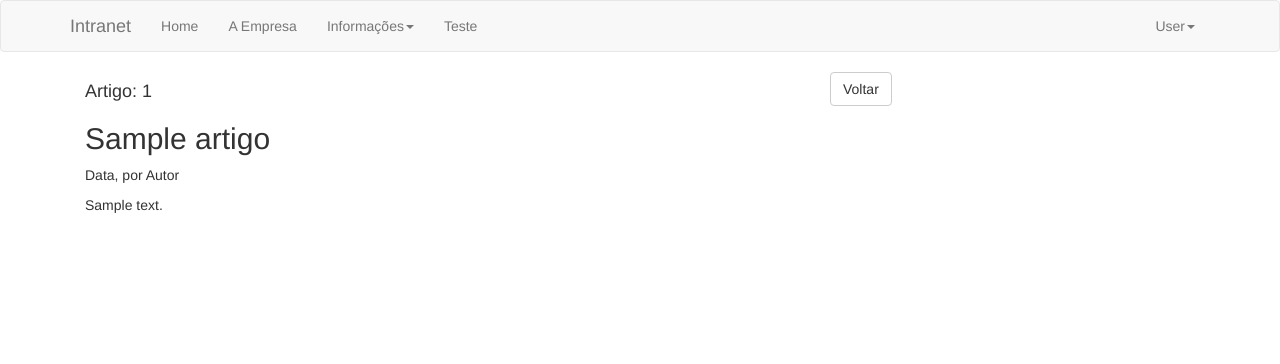
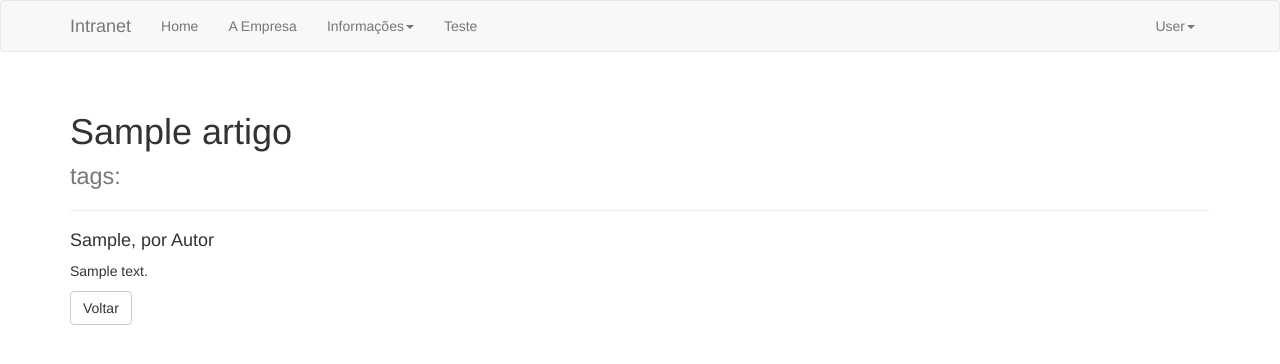
Before and after one commit to tiagozuege/flaskapp, a Flask app: page /artigo/1 in a window 1280 px wide. Shown: the top 364 px of the page. Run offline with Flask 2, Linux system fonts and the light colour scheme; tables that the repository leaves empty or names only in its code hold one stand-in row (values such as "Sample post"); some libraries are stand-ins or nearby versions.

Commit message:
Suporte a inclusão de novos artigos com persistência no banco

```diff
--- a/app.py
+++ b/app.py
@@ -1,8 +1,9 @@
 from flask import Flask, redirect, render_template, request
 from flask_mysqldb import MySQL
-from dataset import getData, getArtigos
+#from dataset import getData, getArtigos
+import time
 
-data = getData()
+# data = getData()
 #articles = getArtigos()
 
 app = Flask(__name__)
@@ -62,7 +63,8 @@
 @app.route('/artigos', methods=['POST', 'GET'])
 def artigos():
     if request.method == 'POST':
-        print('Here was a post')
+        print('POST comming from /artigos')
+        insertArticles(request.form['titulo'], request.form['texto'])
     articles = fetchArticles('0')
     return render_template('artigos.html', data=articles)
 
@@ -106,13 +108,11 @@
     cur.close()
     return data
 
-
-# Exemplo de insert
-'''
-cur = mysql.connection.cursor()
-cur.execute('INSERT INTO... VALUES (%s, %s, %s)', (data1, d2, d3))
-
-mysql.connection.commit()
-
-cur.close()
-'''
+def insertArticles(title, text):
+    current_date = time.strftime('%x')
+    cur = mysql.connection.cursor()
+    sql_str = "INSERT INTO artigos VALUES ( %i, '%s', '%s', %i, '%s')"
+    params = (0, title, text, 1, '2017-11-22')
+    cur.execute(sql_str % params)
+    mysql.connection.commit()
+    cur.close()
--- a/templates/artigo.html
+++ b/templates/artigo.html
@@ -1,21 +1,19 @@
 {% extends 'layout.html' %}
+
 
 {% block body %}
 
-    <div class="col-sm-8 blog-main">
 
-        <div class="blog-post">
-            {% for i in data %}
+    {% for i in data %}
 
-            <h4>Artigo: {{i.id}}</h4>
-            <h2 class="blog-post-title">{{i.titulo}}</h2>
-            <p class="blog-post-meta">Data, por Autor</p>
-            <p>{{i.texto}}</p>
 
-            {% endfor %}
-        </div>
+    <div class="page-header">
+      <h1>{{i.titulo}}<br><small> tags: </small></h1>
+    </div>
+    <h4>{{i.data_criacao}}, por Autor</h4>  <!--Colocar aqui o usuario que criou o artigo-->
+    <p>{{i.texto}}</p>
 
-    </div>
+    {% endfor %}
 
 
 
@@ -23,5 +21,4 @@
 
     <!-- <a class="btn btn-large btn-block btn-default" href="/artigos" role="button">Voltar</a> -->
 
-
 {% endblock %}
--- a/templates/artigos.html
+++ b/templates/artigos.html
@@ -12,7 +12,7 @@
     <form action="/artigos" method="post">
         <div class="input-group input-group-md">
             <input name="titulo" type="text" class="form-control" placeholder="Título" required>
-            <input name="texto" type="text" class="form-control" placeholder="Textp" required>
+            <input name="texto" type="text" class="form-control" placeholder="Texto" required>
         </div>
         <button type="submit" class="btn btn-default">Submit</button>
     </form>
--- a/templates/login.html
+++ b/templates/login.html
@@ -22,5 +22,4 @@
         <button type="submit" class="btn btn-primary">Acessar</button>
     </form>
 
-
 {% endblock %}
```
